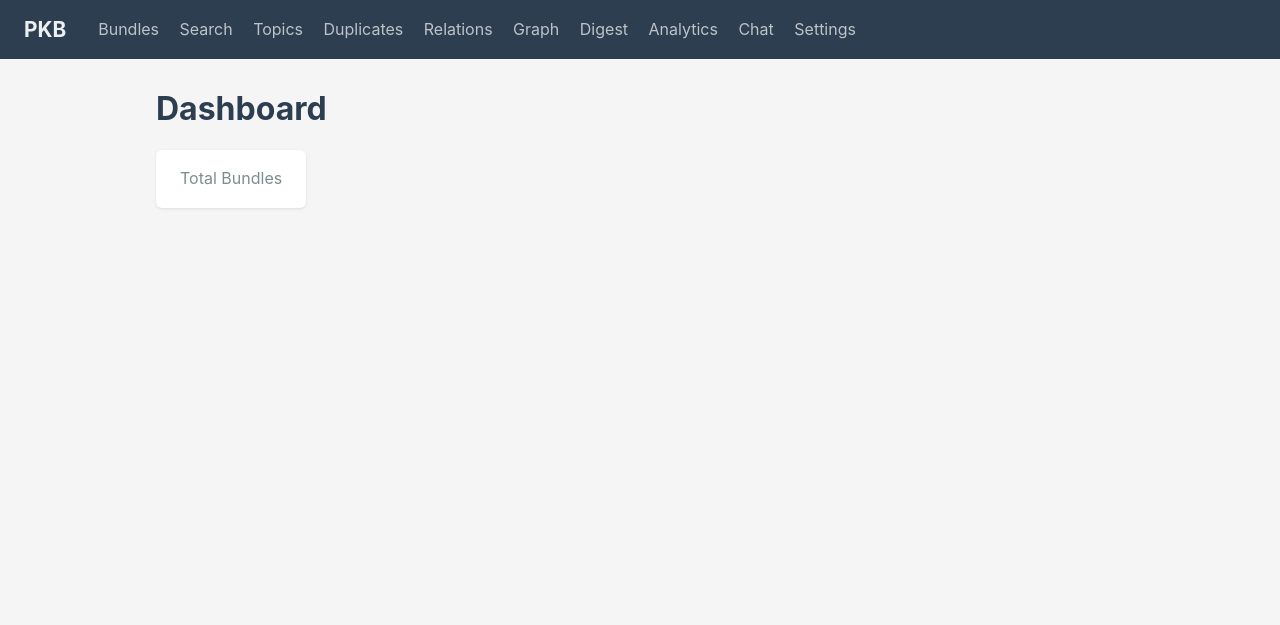
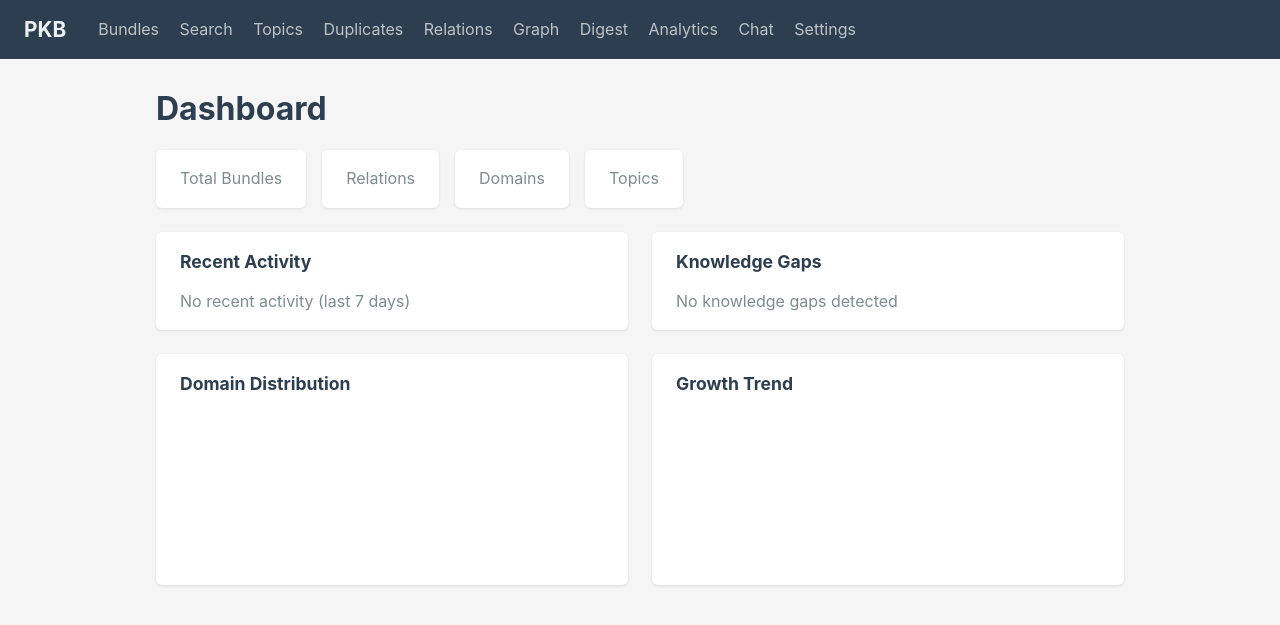
Before and after one commit to YongseopKim/pkb, a FastAPI app: template src/pkb/web/templates/dashboard.html in a window 1280 px wide. Shown: the top 625 px of the page. Run offline with FastAPI, Linux system fonts and the light colour scheme; the template is opened without the code that fills it, so the values that code supplies are empty; a map, chart or similar area stays blank; parts of the project's set-up code (start-up, migrations or seed data) failed here and were passed over.

Commit message:
feat(web): redesign dashboard with insights, gaps, and mini charts
Co-Authored-By: Claude Opus 4.6 <noreply@anthropic.com>

```diff
--- a/src/pkb/web/app.py
+++ b/src/pkb/web/app.py
@@ -60,12 +60,24 @@ def create_app(state: AppState) -> FastAPI:
 
     @app.get("/")
     def dashboard(request: Request):
+        from datetime import datetime, timedelta, timezone
+
+        from pkb.analytics import AnalyticsEngine
+
         pkb: AppState = request.app.state.pkb
+        engine = AnalyticsEngine(repo=pkb.repo)
+
         bundle_ids = pkb.repo.list_all_bundle_ids()
-        recent = bundle_ids[-5:] if bundle_ids else []
+        since = datetime.now(timezone.utc) - timedelta(days=7)
+        recent = pkb.repo.list_bundles_since(since)
+        overview = engine.overview()
+        gaps = engine.knowledge_gaps(threshold=3)
+
         return templates.TemplateResponse(request, "dashboard.html", {
             "total_bundles": len(bundle_ids),
-            "recent_bundles": recent,
+            "recent_bundles": recent[:10],
+            "overview": overview,
+            "gaps": gaps[:5],
         })
 
     return app
--- a/src/pkb/web/templates/dashboard.html
+++ b/src/pkb/web/templates/dashboard.html
@@ -1,19 +1,108 @@
 {% extends "base.html" %}
 {% block title %}PKB — Dashboard{% endblock %}
+{% block head %}
+<script src="https://cdn.jsdelivr.net/npm/chart.js@4.4.7/dist/chart.umd.min.js"></script>
+<style>
+.dashboard-grid { display:grid; grid-template-columns:1fr 1fr; gap:1.5rem; margin-top:1rem; }
+.card { background:#fff; padding:1rem 1.5rem; border-radius:6px; box-shadow:0 1px 3px rgba(0,0,0,0.1); }
+.card h3 { margin-bottom:0.8rem; color:#2c3e50; font-size:1.1rem; }
+.gap-badge { display:inline-block; background:#e74c3c; color:#fff; padding:0.2rem 0.6rem; border-radius:12px; font-size:0.8rem; margin:0.2rem; }
+.activity-item { padding:0.4rem 0; border-bottom:1px solid #f0f0f0; }
+.activity-item:last-child { border-bottom:none; }
+.mini-chart { max-height:200px; }
+</style>
+{% endblock %}
 {% block content %}
 <h1>Dashboard</h1>
+
 <div class="stats">
     <div class="stat-card">
         <h2>{{ total_bundles }}</h2>
         <p>Total Bundles</p>
     </div>
+    <div class="stat-card">
+        <h2>{{ overview.total_relations }}</h2>
+        <p>Relations</p>
+    </div>
+    <div class="stat-card">
+        <h2>{{ overview.domain_count }}</h2>
+        <p>Domains</p>
+    </div>
+    <div class="stat-card">
+        <h2>{{ overview.topic_count }}</h2>
+        <p>Topics</p>
+    </div>
 </div>
-{% if recent_bundles %}
-<h2>Recent Bundles</h2>
-<ul>
-    {% for bid in recent_bundles %}
-    <li><a href="/bundles/{{ bid }}">{{ bid }}</a></li>
-    {% endfor %}
-</ul>
-{% endif %}
+
+<div class="dashboard-grid">
+    <div class="card">
+        <h3>Recent Activity</h3>
+        {% if recent_bundles %}
+        {% for b in recent_bundles %}
+        <div class="activity-item">
+            <a href="/bundles/{{ b.bundle_id }}">{{ b.bundle_id }}</a>
+            <span style="color:#7f8c8d;font-size:0.85rem">{{ b.kb }}</span>
+        </div>
+        {% endfor %}
+        {% else %}
+        <p style="color:#7f8c8d">No recent activity (last 7 days)</p>
+        {% endif %}
+    </div>
+
+    <div class="card">
+        <h3>Knowledge Gaps</h3>
+        {% if gaps %}
+        {% for g in gaps %}
+        <span class="gap-badge">{{ g.topic }} ({{ g.count }})</span>
+        {% endfor %}
+        <p style="margin-top:0.5rem"><a href="/analytics">View all gaps &raquo;</a></p>
+        {% else %}
+        <p style="color:#7f8c8d">No knowledge gaps detected</p>
+        {% endif %}
+    </div>
+
+    <div class="card">
+        <h3>Domain Distribution</h3>
+        <canvas id="domainMiniChart" class="mini-chart"></canvas>
+    </div>
+
+    <div class="card">
+        <h3>Growth Trend</h3>
+        <canvas id="trendMiniChart" class="mini-chart"></canvas>
+    </div>
+</div>
+
+<script>
+const COLORS = ['#4dc9f6','#f67019','#f53794','#537bc4','#acc236','#166a8f','#00a950','#58595b'];
+
+async function loadMiniCharts() {
+    const [domains, trend] = await Promise.all([
+        fetch('/analytics/api/domains').then(r => r.json()),
+        fetch('/analytics/api/trend').then(r => r.json()),
+    ]);
+
+    if (domains.length) {
+        new Chart(document.getElementById('domainMiniChart'), {
+            type: 'doughnut',
+            data: {
+                labels: domains.map(d => d.domain),
+                datasets: [{data: domains.map(d => d.count), backgroundColor: COLORS}]
+            },
+            options: {plugins:{legend:{position:'right',labels:{boxWidth:12,font:{size:11}}}}}
+        });
+    }
+
+    if (trend.length) {
+        new Chart(document.getElementById('trendMiniChart'), {
+            type: 'line',
+            data: {
+                labels: trend.map(t => t.month),
+                datasets: [{label:'Bundles',data: trend.map(t => t.count), borderColor:'#4dc9f6',fill:true,backgroundColor:'rgba(77,201,246,0.1)'}]
+            },
+            options: {plugins:{legend:{display:false}},scales:{y:{beginAtZero:true}}}
+        });
+    }
+}
+loadMiniCharts();
+</script>
 {% endblock %}
```
Also changed, not shown: tests/test_web/test_app.py (+45 -0 lines).
